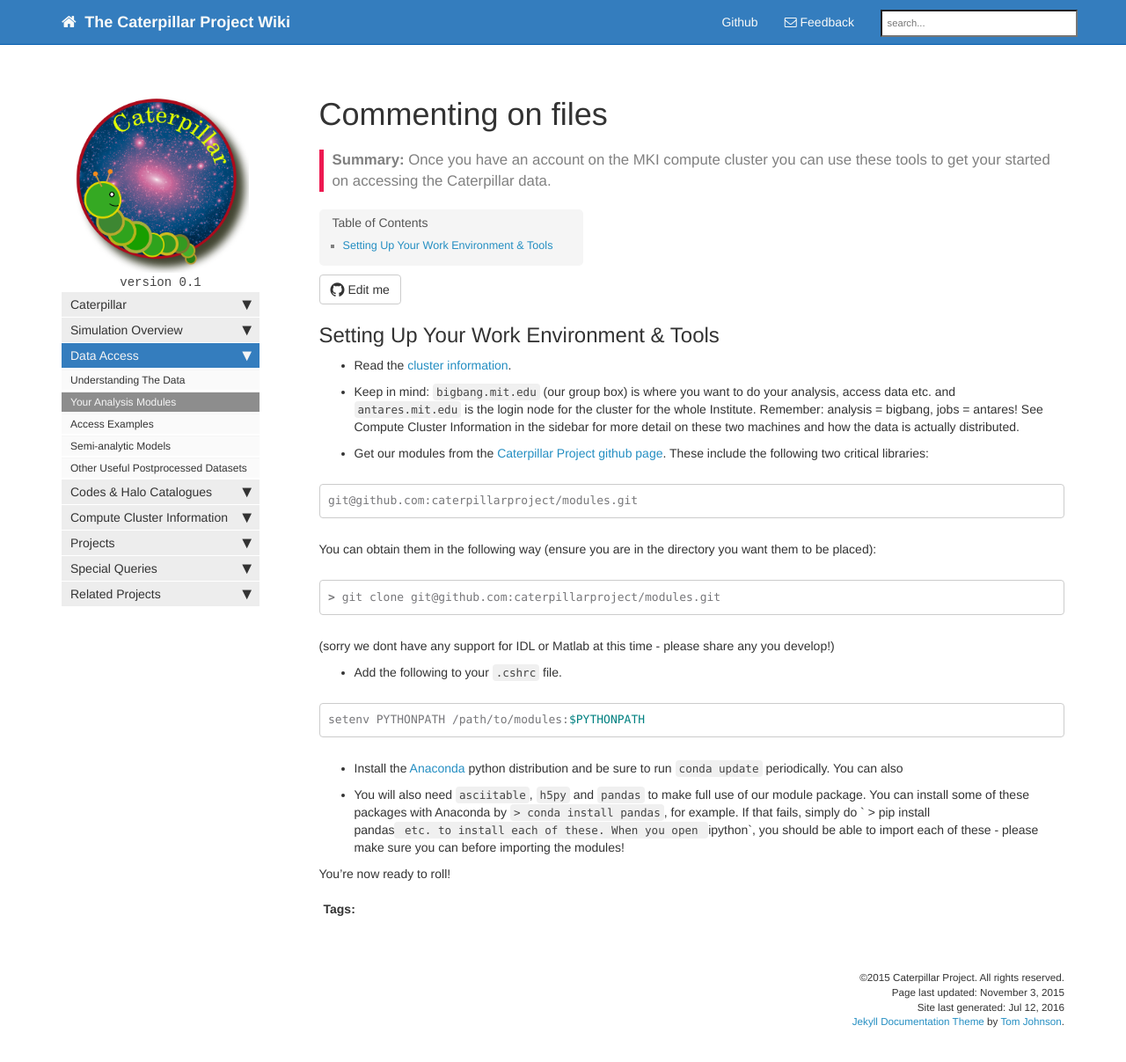
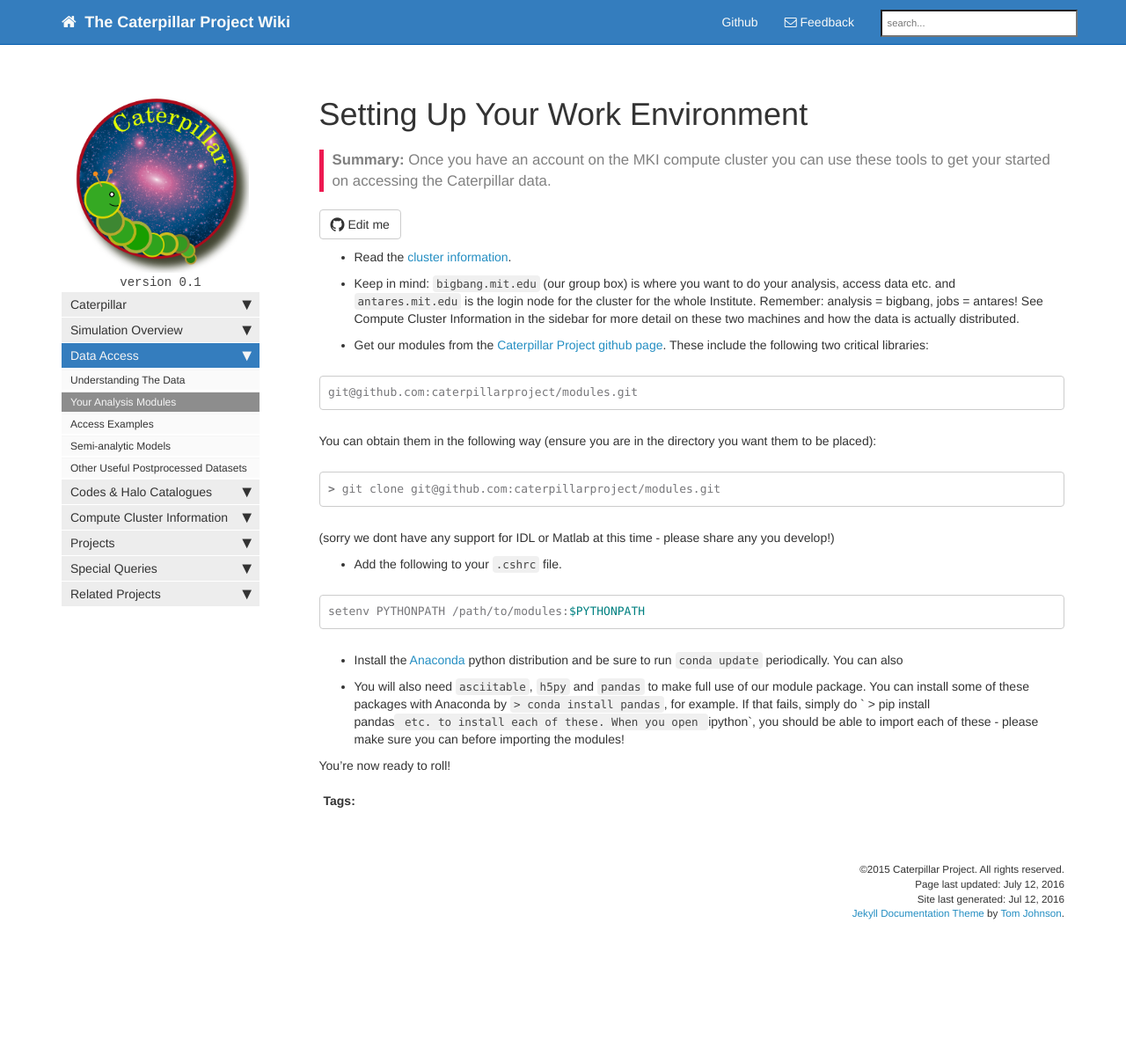
Before and after one commit to caterpillarproject/wiki, a Jekyll site: the page built from doc_modules_and_analysis.md, in a window 1280 px wide and 1230 px high. Shown: the top 1207 px of the window at 88% size. Built offline with Jekyll 4.4.1, drawn with Linux system fonts in a browser that asks for light colours; nearby versions of some CDN libraries; library files that are not in the unit come from our copies; Markdown is read by kramdown in place of the engine named in the settings; comment, search, counter and statistics services are not loaded.

Commit message:
fixed title

```diff
--- a/doc_modules_and_analysis.md
+++ b/doc_modules_and_analysis.md
@@ -1,12 +1,10 @@
 ---
-title: Commenting on files
+title: Setting Up Your Work Environment
 tags: [modules,analysis,code,python,data]
-last_updated: November 3, 2015
+last_updated: July 12, 2016
 summary: "Once you have an account on the MKI compute cluster you can use these tools to get your started on accessing the Caterpillar data."
 published: true
 ---
-
-## Setting Up Your Work Environment & Tools
 
 * Read the [cluster information](https://github.com/caterpillarproject/wiki/wiki/Cluster-Information).
 
```
